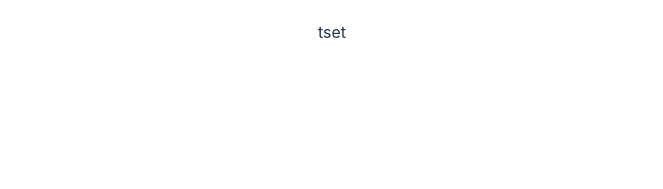
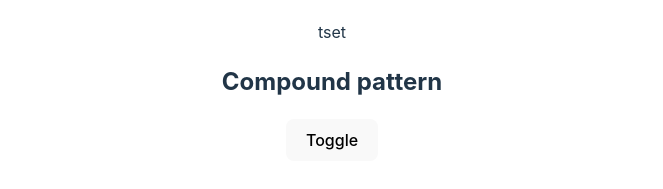
Before and after one commit to adrian527/front-patterns, a React (Vite) app: page / in a window 1280 px wide. Shown: the part 1275-1464 px from the top of the page, without its empty margins (308-971 px from the left). Before the commit the page ends 1367 px from the top, so only its background shows below. Built offline with nearby package versions, Linux system fonts and the light colour scheme; no server answers.

Commit message:
create compound pattern

```diff
--- a/src/App.jsx
+++ b/src/App.jsx
@@ -1,4 +1,5 @@
 import './App.css'
+import Compound from './patterns/compound/Compound'
 import ContainerPresentational from './patterns/container-presentational/ContainerPresentational'
 import HigherOrderComponent from './patterns/hoc/HigherOrderComponent'
 import CustomHook from './patterns/hook/CustomHook'
@@ -13,6 +14,7 @@ function App() {
       <CustomHook />
       <ProviderPattern />
       <RenderProps />
+      <Compound />
     </>
   )
 }
--- /dev/null
+++ b/src/patterns/compound/Compound.jsx
@@ -0,0 +1,44 @@
+import { createContext, useContext, useState } from "react";
+import PropTypes from "prop-types"
+
+const Compound = () => {
+
+    return <>
+        <h2>Compound pattern</h2>
+        <ExpandedElement>
+            <ExpandedElement.Toggle />
+            <ExpandedElement.Text />
+        </ExpandedElement>
+    </>
+}
+
+const ExpandedElementContext = createContext(null);
+
+const ExpandedElement = ({ children }) => {
+    const [open, toggle] = useState(false);
+
+    return <ExpandedElementContext.Provider value={{ open, toggle }}>{children}</ExpandedElementContext.Provider>
+}
+
+ExpandedElement.propTypes = {
+    children: PropTypes.arrayOf(PropTypes.element)
+}
+
+const Toggle = () => {
+    const { open, toggle } = useContext(ExpandedElementContext);
+
+    return <button type="button" onClick={() => toggle(!open)}>Toggle</button>
+}
+
+ExpandedElement.Toggle = Toggle;
+
+const Text = () => {
+    const { open } = useContext(ExpandedElementContext);
+
+    return open ? <p>Lorem ipsum dolor sit amet consectetur, adipisicing elit. Nemo in, quae dolorum, sequi cumque laudantium velit necessitatibus, non mollitia unde sed veritatis. Rerum, natus aut ea asperiores repellat iusto! Rem.</p> : null
+}
+
+ExpandedElement.Text = Text;
+
+
+export default Compound;
```
